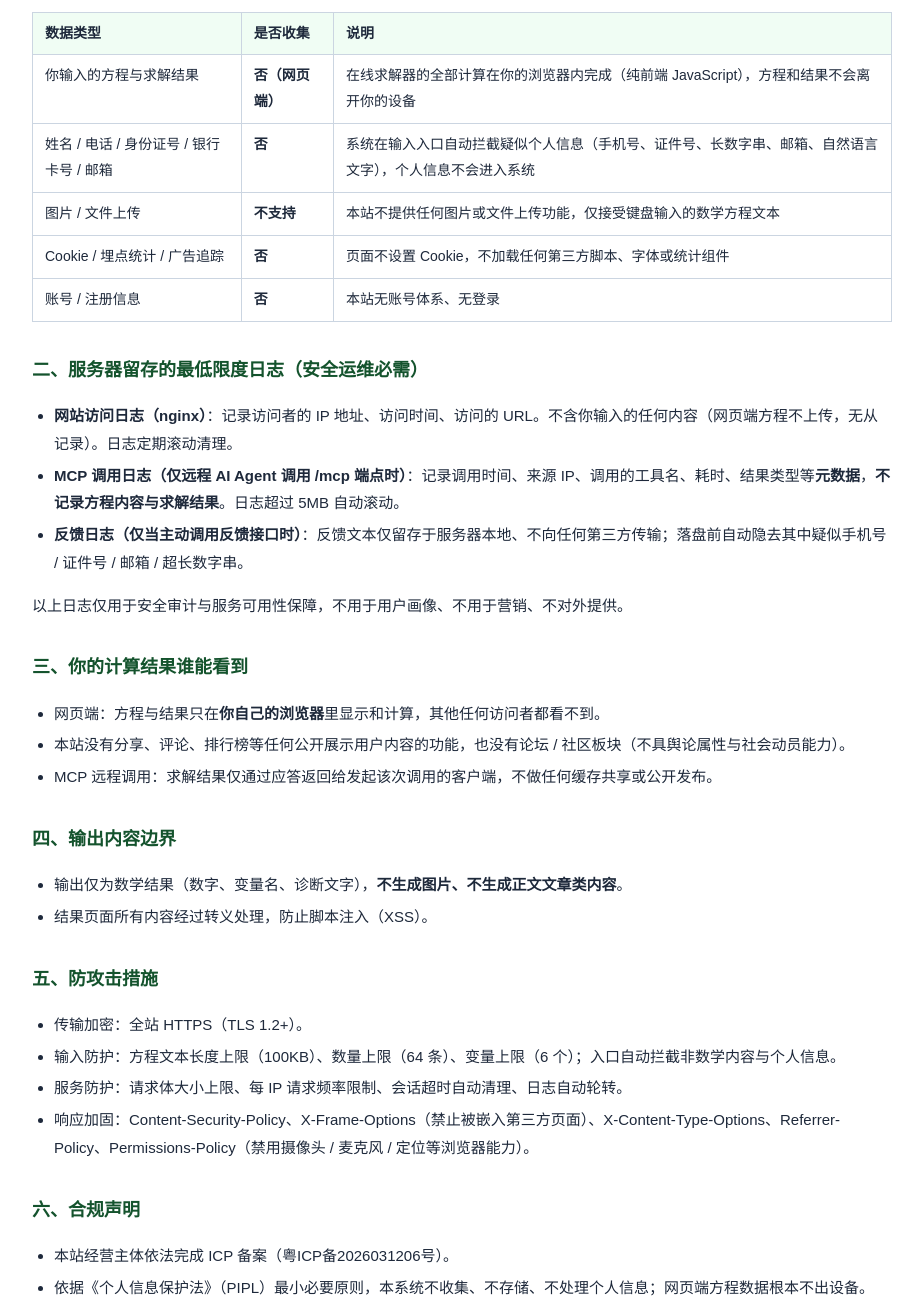
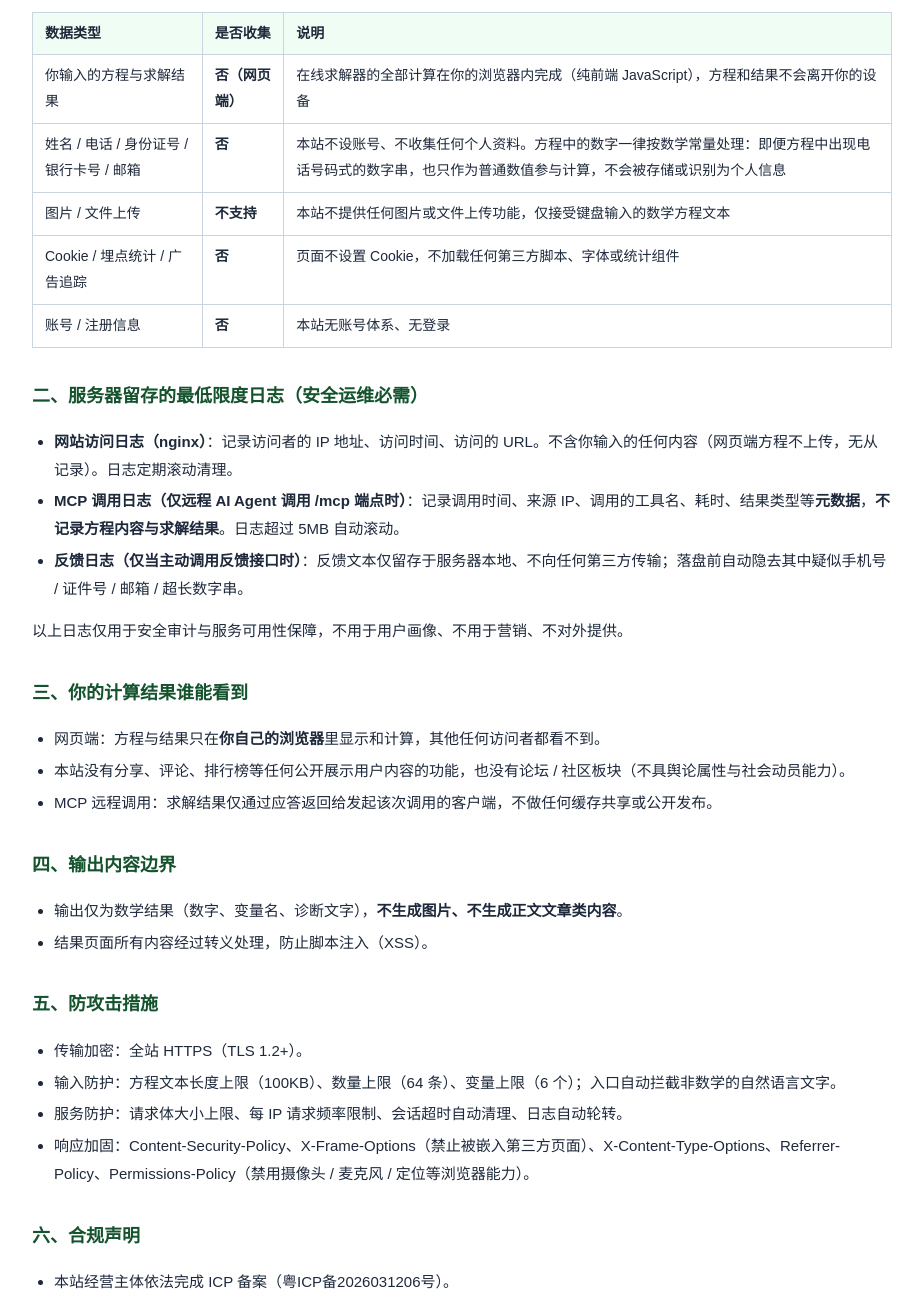
Before and after one commit to genesis-plan/lingshu-solver, a website: page privacy.html in a window 1280 px wide. Shown: the part 321-1617 px from the top of the page, without its empty margins (178-1101 px from the left). Drawn offline with Linux system fonts and the light colour scheme.

Commit message:
relax input guard: digits/email no longer intercepted (solver-first)

```diff
--- a/privacy.html
+++ b/privacy.html
@@ -30,7 +30,7 @@
 <table>
   <tr><th>数据类型</th><th>是否收集</th><th>说明</th></tr>
   <tr><td>你输入的方程与求解结果</td><td><strong>否（网页端）</strong></td><td>在线求解器的全部计算在你的浏览器内完成（纯前端 JavaScript），方程和结果不会离开你的设备</td></tr>
-  <tr><td>姓名 / 电话 / 身份证号 / 银行卡号 / 邮箱</td><td><strong>否</strong></td><td>系统在输入入口自动拦截疑似个人信息（手机号、证件号、长数字串、邮箱、自然语言文字），个人信息不会进入系统</td></tr>
+  <tr><td>姓名 / 电话 / 身份证号 / 银行卡号 / 邮箱</td><td><strong>否</strong></td><td>本站不设账号、不收集任何个人资料。方程中的数字一律按数学常量处理：即便方程中出现电话号码式的数字串，也只作为普通数值参与计算，不会被存储或识别为个人信息</td></tr>
   <tr><td>图片 / 文件上传</td><td><strong>不支持</strong></td><td>本站不提供任何图片或文件上传功能，仅接受键盘输入的数学方程文本</td></tr>
   <tr><td>Cookie / 埋点统计 / 广告追踪</td><td><strong>否</strong></td><td>页面不设置 Cookie，不加载任何第三方脚本、字体或统计组件</td></tr>
   <tr><td>账号 / 注册信息</td><td><strong>否</strong></td><td>本站无账号体系、无登录</td></tr>
@@ -60,7 +60,7 @@
 <h2>五、防攻击措施</h2>
 <ul>
   <li>传输加密：全站 HTTPS（TLS 1.2+）。</li>
-  <li>输入防护：方程文本长度上限（100KB）、数量上限（64 条）、变量上限（6 个）；入口自动拦截非数学内容与个人信息。</li>
+  <li>输入防护：方程文本长度上限（100KB）、数量上限（64 条）、变量上限（6 个）；入口自动拦截非数学的自然语言文字。</li>
   <li>服务防护：请求体大小上限、每 IP 请求频率限制、会话超时自动清理、日志自动轮转。</li>
   <li>响应加固：Content-Security-Policy、X-Frame-Options（禁止被嵌入第三方页面）、X-Content-Type-Options、Referrer-Policy、Permissions-Policy（禁用摄像头 / 麦克风 / 定位等浏览器能力）。</li>
 </ul>
```
